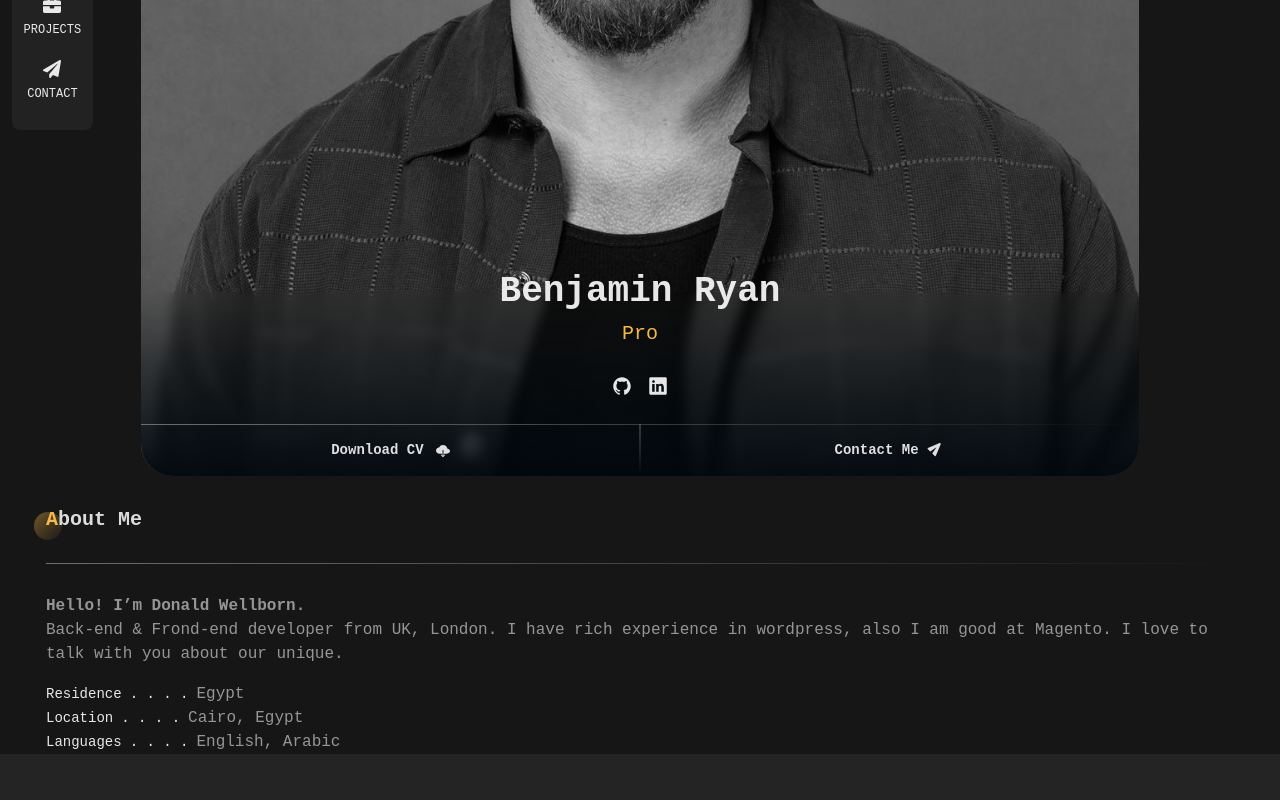
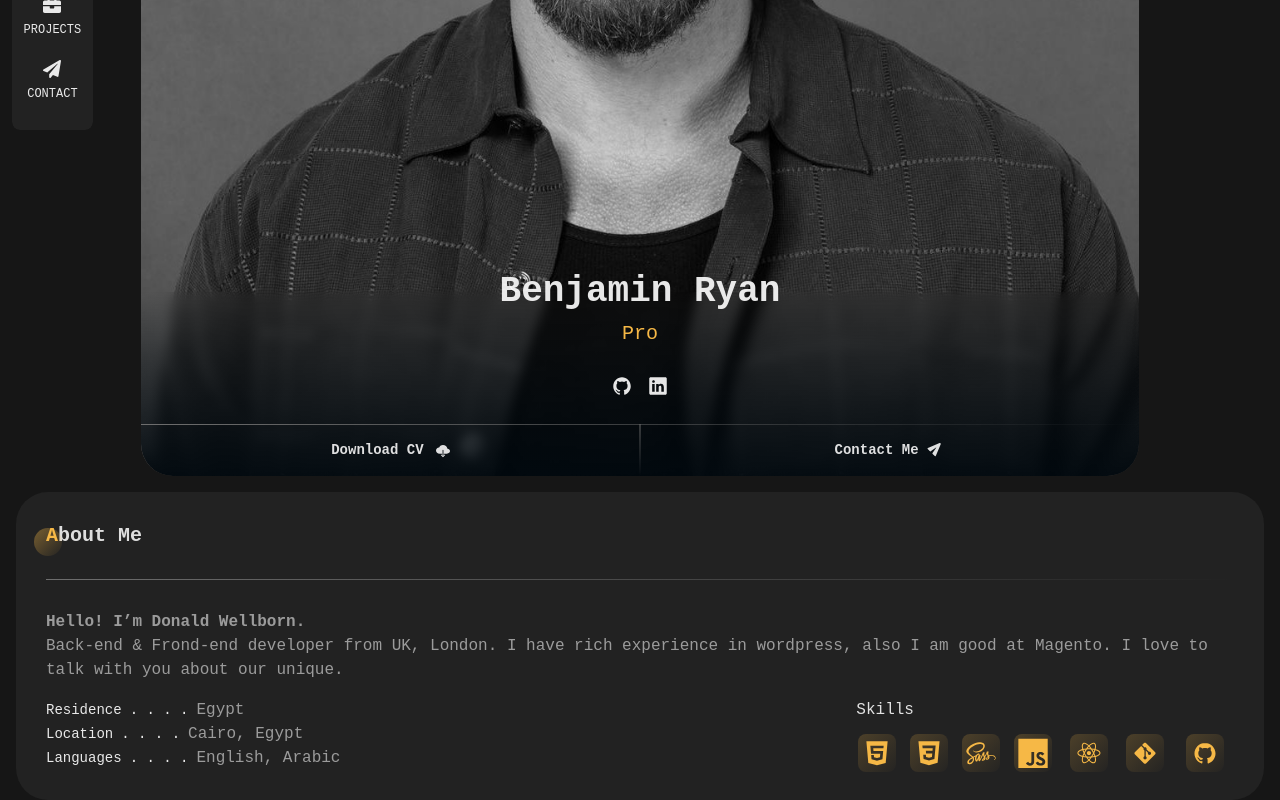
Before and after one commit to aehamdy/my-portfolio, a React (Vite) app: page / in a window 1280 px wide. Shown: the part 324-1124 px from the top of the page. Before the commit the page ends 1078 px from the top, so only its background shows below. Built offline with nearby package versions, Linux system fonts and the light colour scheme; a web font is replaced by a local one.

Commit message:
feat: Create AboutMe component

```diff
--- a/src/App.jsx
+++ b/src/App.jsx
@@ -5,9 +5,11 @@ import AboutMe from "./components/AboutMe";
 
 function App() {
   return (
-    <div className="container mx-auto">
-      <Header />
-      <HeroSection />
+    <div className="container mx-auto flex flex-col gap-4">
+      <div>
+        <Header />
+        <HeroSection />
+      </div>
       <AboutMe />
     </div>
   );
--- a/src/components/AboutMe.jsx
+++ b/src/components/AboutMe.jsx
@@ -1,9 +1,10 @@
 import AboutMeList from "./AboutMeList";
+import AboutMeSkills from "./AboutMeSkills";
 import SectionTitle from "./SectionTitle";
 
 function AboutMe() {
   return (
-    <section className="p-main-section-padding">
+    <section className="p-main-section-padding bg-section-light dark:bg-section-dark rounded-default-section">
       <SectionTitle title="about me" />
       <div className="flex flex-col gap-4">
         <div className="flex flex-col text-start dark:text-white-55 text-medium-gray">
@@ -14,7 +15,10 @@ function AboutMe() {
             with you about our unique.
           </p>
         </div>
-        <AboutMeList />
+        <div className="flex flex-col md:flex-row md:justify-between gap-5">
+          <AboutMeList />
+          <AboutMeSkills />
+        </div>
       </div>
     </section>
   );
--- /dev/null
+++ b/src/components/AboutMeSkills.jsx
@@ -0,0 +1,23 @@
+import { aboutMeSkills } from "../data/aboutMeSkills";
+
+function AboutMeSkills() {
+  return (
+    <div className="flex flex-col items-start gap-3">
+      <p>Skills</p>
+      <ul className="flex flex-wrap gap-3">
+        {aboutMeSkills.map((skill, i) => (
+          <li key={i} className="group flex flex-col items-center">
+            <span className="p-1 text-3xl text-accent bg-transparent-bg rounded-lg">
+              {skill.icon}
+            </span>
+            <span className="mt-1 py-[2px] px-[4px] text-sm text-white-85 bg-body-dark rounded-md -translate-y-6 opacity-0 invisible group-hover:opacity-100 group-hover:visible group-hover:translate-y-0 transition-all duration-short ease-in-out">
+              {skill.value}
+            </span>
+          </li>
+        ))}
+      </ul>
+    </div>
+  );
+}
+
+export default AboutMeSkills;
--- a/src/components/HeroSection.jsx
+++ b/src/components/HeroSection.jsx
@@ -5,7 +5,7 @@ function HeroSection() {
   return (
     <section
       style={{ backgroundImage: `url(${myImage})` }}
-      className={`relative flex justify-center w-full md:w-4/5 h-[calc(100dvh-109px)] md:h-[100dvh] mx-auto bg-[url(${myImage})] bg-cover bg-no-repeat bg-center rounded-b-[32px] overflow-hidden`}
+      className={`relative flex justify-center w-full md:w-4/5 h-[calc(100dvh-109px)] md:h-[100dvh] mx-auto bg-[url(${myImage})] bg-cover bg-no-repeat bg-center rounded-b-default-section overflow-hidden`}
     >
       <ProfileInfoSection />
     </section>
--- a/src/data/aboutMeSkills.jsx
+++ b/src/data/aboutMeSkills.jsx
@@ -9,11 +9,11 @@ import {
 } from "react-icons/di";
 
 export const aboutMeSkills = [
-  { value: "HTML", icons: <DiHtml5 /> },
-  { value: "CSS", icons: <DiCss3 /> },
-  { value: "SASS", icons: <DiSass /> },
-  { value: "Javascript", icons: <DiJsBadge /> },
-  { value: "React JS", icons: <DiReact /> },
-  { value: "Git", icons: <DiGit /> },
-  { value: "Github", icons: <DiGithubBadge /> },
+  { value: "HTML", icon: <DiHtml5 /> },
+  { value: "CSS", icon: <DiCss3 /> },
+  { value: "SASS", icon: <DiSass /> },
+  { value: "JS", icon: <DiJsBadge /> },
+  { value: "React", icon: <DiReact /> },
+  { value: "Git", icon: <DiGit /> },
+  { value: "Github", icon: <DiGithubBadge /> },
 ];
--- a/tailwind.config.js
+++ b/tailwind.config.js
@@ -11,6 +11,9 @@ module.exports = {
       spacing: {
         '30': '30px',
         'main-section-padding': '30px 30px 0',
+      },
+      borderRadius: {
+        'default-section': '32px',
       },
       colors: {
         accent: '#f6b846',
@@ -35,6 +38,7 @@ module.exports = {
         'custom-gradient-to-r': 'linear-gradient(to right, #6e6e6e, transparent)',
         'custom-gradient-to-b': 'linear-gradient(to bottom, #6e6e6e, transparent)',
         'transparent-circle': 'linear-gradient(135deg,rgba(246,184,70,.4) 0%,rgba(246,184,70,.01) 100%)',
+        'transparent-bg': 'linear-gradient(135deg,rgba(246,184,70,.2) 0%,rgba(246,184,70,.01) 100%)',
       },
       boxShadow: {
         'available-shadow': '0px 0px 6px 2px rgba(75, 255, 114, 0.88)',
```
